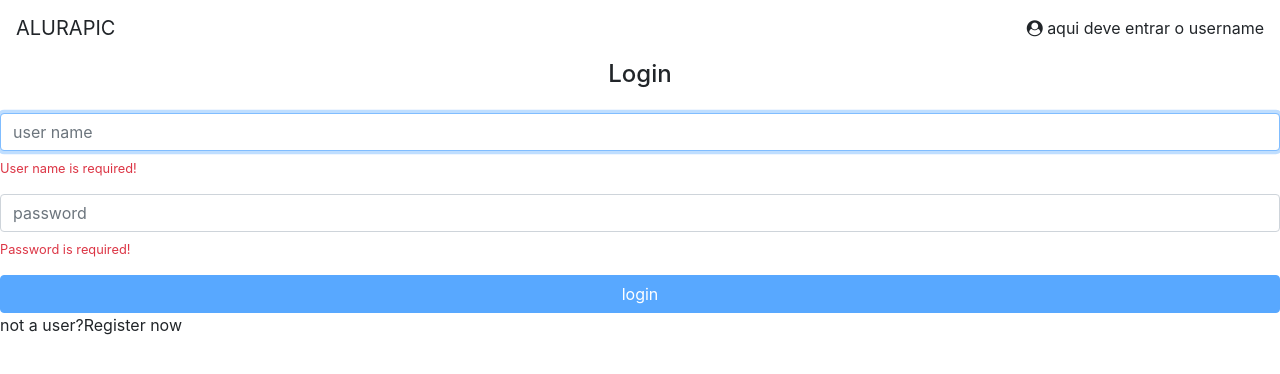
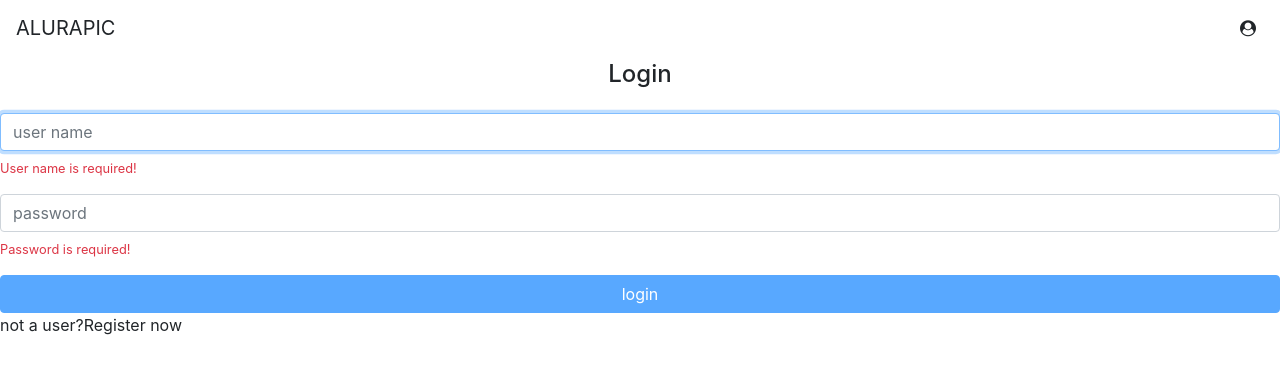
Before and after one commit to Lucasmaciiel/photofinder, an Angular app in the folder alurapic/: page / in a window 1280 px wide. Shown: the top 374 px of the page. Built offline with nearby package versions, Linux system fonts and the light colour scheme.

Commit message:
O papel do BehaviorSubject

```diff
--- a/alurapic/src/app/core/header/header.component.html
+++ b/alurapic/src/app/core/header/header.component.html
@@ -3,7 +3,7 @@
         <a class="navbar-brand">ALURAPIC</a>
         <div>
             <i class="fa fa-user-circle"></i>
-            <a> aqui deve entrar o username</a>
+            <a class="ml-2">{{user?.name}}</a>
         </div>
     </nav>
 
--- a/alurapic/src/app/core/header/header.component.ts
+++ b/alurapic/src/app/core/header/header.component.ts
@@ -1,9 +1,21 @@
 import { Component } from '@angular/core';
+import { Observable } from 'rxjs';
+import { UserService } from '../user/user.service';
+import { User } from '../user/user';
 
 @Component({
     selector: 'ap-header',
     templateUrl: './header.component.html'
 })
+
 export class HeaderComponent {
 
+    user$: Observable<User>;
+    user: User
+
+
+        constructor(userService: UserService){
+            this.user$ = userService.getUser();
+            this.user$.subscribe(user => this.user = user)
+        }
 }
--- a/alurapic/src/app/core/user/user.service.ts
+++ b/alurapic/src/app/core/user/user.service.ts
@@ -1,13 +1,13 @@
 import { Injectable } from '@angular/core';
 import { TokenService } from '../token/token.service';
-import { Subject } from 'rxjs';
+import { BehaviorSubject } from 'rxjs';
 import { User } from './user';
 import * as jwt_decode from 'jwt-decode';
 
 @Injectable({ providedIn: 'root'})
 export class UserService {
 
-    private userSubject = new Subject<User>();
+    private userSubject = new BehaviorSubject<User>(null);
 
     constructor(private tokenService: TokenService){
         this.tokenService.hasToken() &&
```
